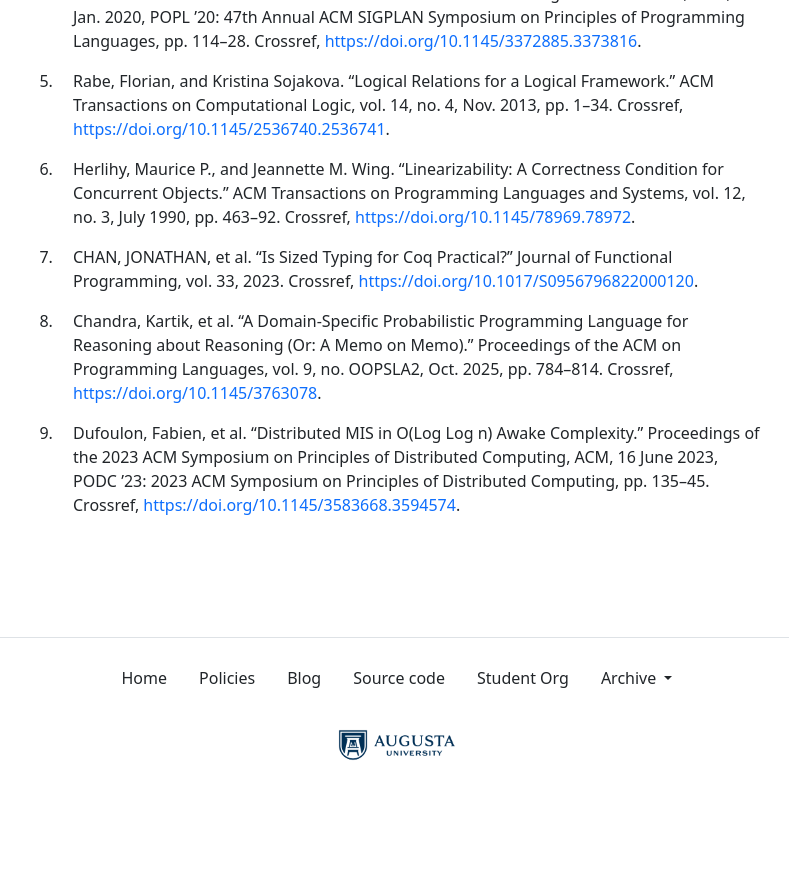
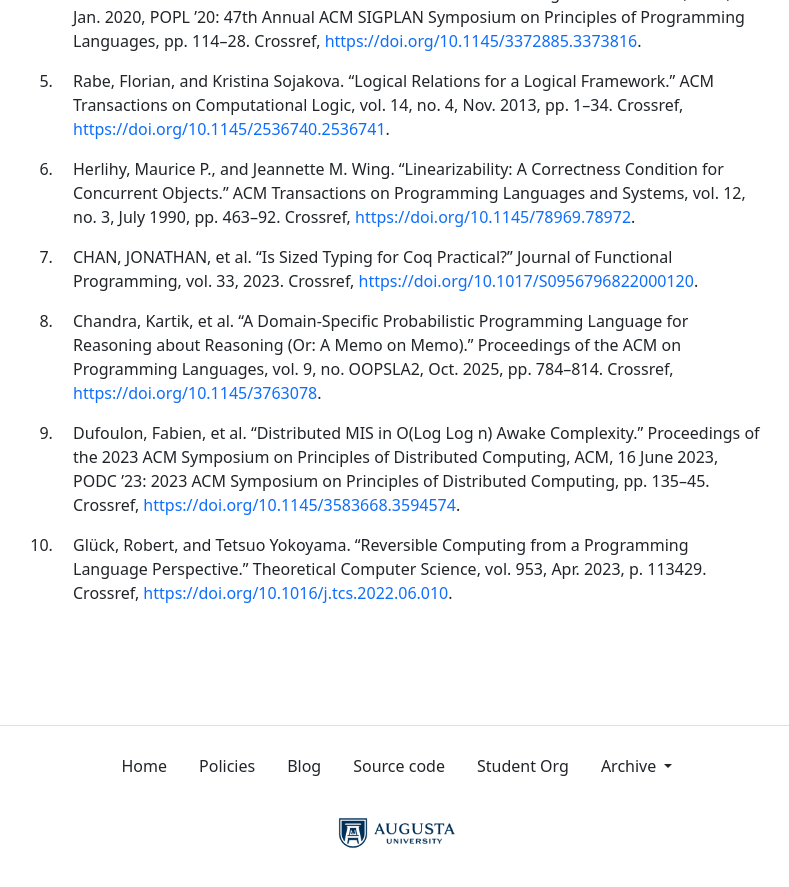
Before and after one commit to the-au-forml-lab/plgroup, a Jekyll site: the page built from docs/index.md, in a window 1280 px wide and 900 px high, scrolled down 1985 px. Shown: the top 887 px of the window, without its empty margins (243-1032 px from the left). Built offline with Jekyll 4.4.1, drawn with Linux system fonts in a browser that asks for light colours; before the commit the page ends 2797 px from its top, so only the background shows below that; some of the changed text lies outside the part shown.

Commit message:
[create-pull-request] automated change

```diff
--- a/data/history.txt
+++ b/data/history.txt
@@ -66,3 +66,4 @@
 10.1017/S0956796822000120
 10.1145/3763078
 10.1145/3583668.3594574
+10.1016/j.tcs.2022.06.010
--- a/docs/index.md
+++ b/docs/index.md
@@ -38,7 +38,7 @@ organization.
 | 7.  | March 13    | Is sized typing for Coq practical?                 | UH 227 (Fishbowl) |
 | 8.  | March 20    | A Domain-Specific Probabilistic Programming Language for Reasoning about Reasoning (Or: A Memo on memo)                 | UH 227 (Fishbowl) |
 | 9.  | March 27    | Distributed MIS in O(log log n) Awake Complexity                 | UH 227 (Fishbowl) |
-| 10. | April 3     | Paper 10 discussion                | UH 227 (Fishbowl) |
+| 10. | April 3     | Reversible computing from a programming language perspective                | UH 227 (Fishbowl) |
 | 12. | April 24    | Awards Gala                        | UH 227 (Fishbowl) |
 
 No meetings March 6 (Spring Pause) and April 10 (Spring Break).
--- a/docs/papers.md
+++ b/docs/papers.md
@@ -7,3 +7,4 @@
 1. CHAN, JONATHAN, et al. “Is Sized Typing for Coq Practical?” Journal of Functional Programming, vol. 33, 2023. Crossref, <https://doi.org/10.1017/S0956796822000120>.
 1. Chandra, Kartik, et al. “A Domain-Specific Probabilistic Programming Language for Reasoning about Reasoning (Or: A Memo on Memo).” Proceedings of the ACM on Programming Languages, vol. 9, no. OOPSLA2, Oct. 2025, pp. 784–814. Crossref, <https://doi.org/10.1145/3763078>.
 1. Dufoulon, Fabien, et al. “Distributed MIS in O(Log Log n) Awake Complexity.” Proceedings of the 2023 ACM Symposium on Principles of Distributed Computing, ACM, 16 June 2023, PODC ’23: 2023 ACM Symposium on Principles of Distributed Computing, pp. 135–45. Crossref, <https://doi.org/10.1145/3583668.3594574>.
+1. Glück, Robert, and Tetsuo Yokoyama. “Reversible Computing from a Programming Language Perspective.” Theoretical Computer Science, vol. 953, Apr. 2023, p. 113429. Crossref, <https://doi.org/10.1016/j.tcs.2022.06.010>.
```
